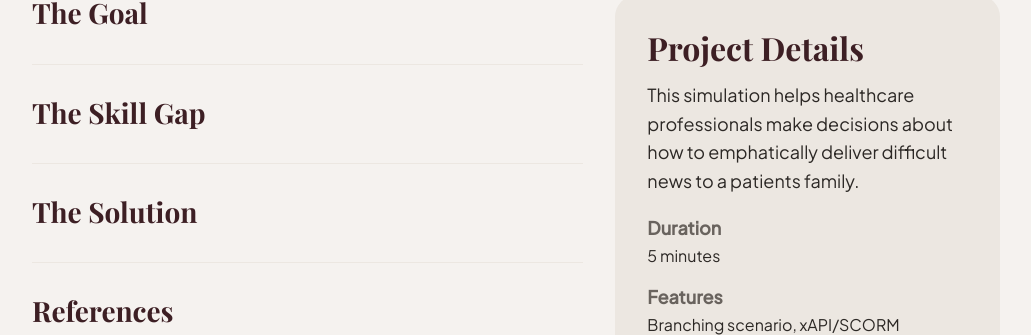
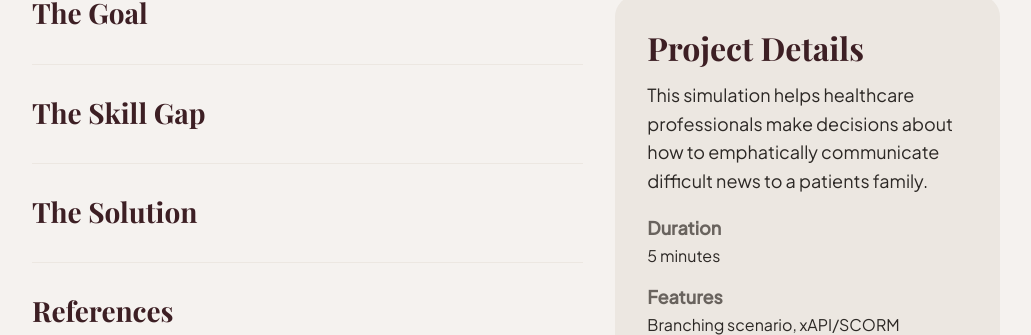
Before and after one commit to j0har/joharsingh.com, a Jekyll site: the page built from _projects/2026-01-02-bad-news.md, in a window 1280 px wide and 900 px high, scrolled down 739 px. Shown: the part 177-512 px from the top of the window, without its empty margins (124-1155 px from the left). Built offline with Jekyll 4.4.1, drawn with Linux system fonts in a browser that asks for light colours; some web fonts are replaced.

Commit message:
Update summary and meta description for clarity

```diff
--- a/_projects/2026-01-02-bad-news.md
+++ b/_projects/2026-01-02-bad-news.md
@@ -1,8 +1,8 @@
 ---
 title: Delivering Bad News
 subtitle: Simulation
-summary: This simulation helps healthcare professionals make decisions about how to emphatically deliver difficult news to a patients family.
-meta_description: This simulation helps healthcare professionals make decisions about how to emphatically deliver difficult news to a patients family.
+summary: This simulation helps healthcare professionals make decisions about how to emphatically communicate difficult news to a patients family.
+meta_description: This simulation helps healthcare professionals make decisions about how to emphatically communicate difficult news to a patients family.
 tools: Twine
 duration: 5 minutes
 features: Branching scenario, xAPI/SCORM tracking, multiple endings
```
